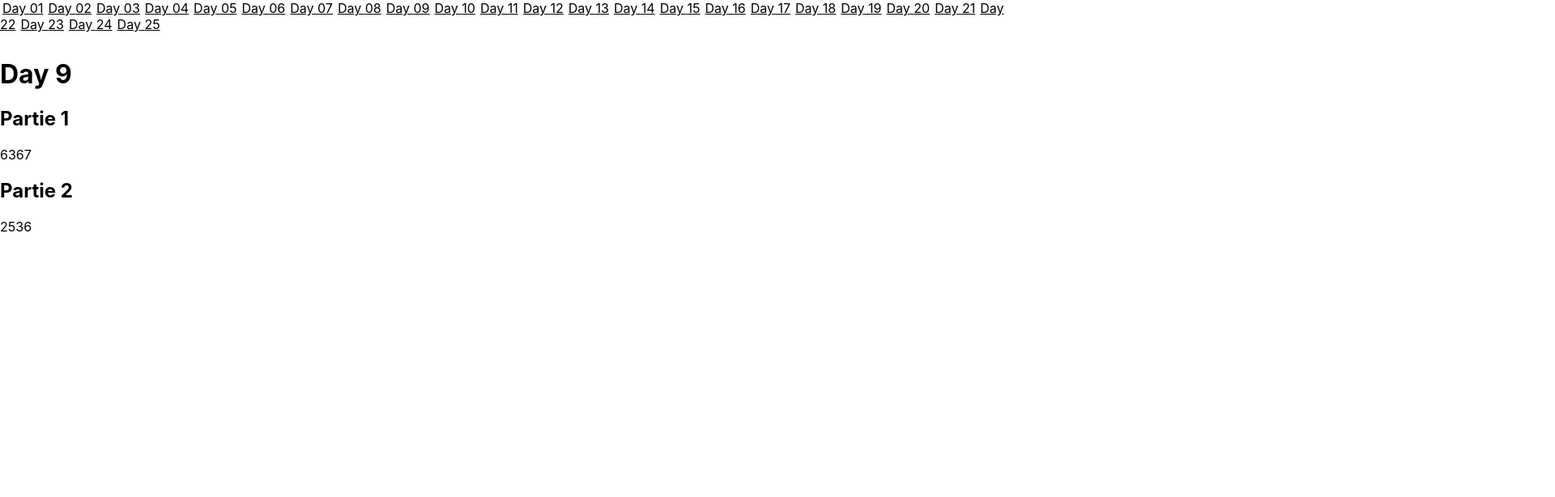
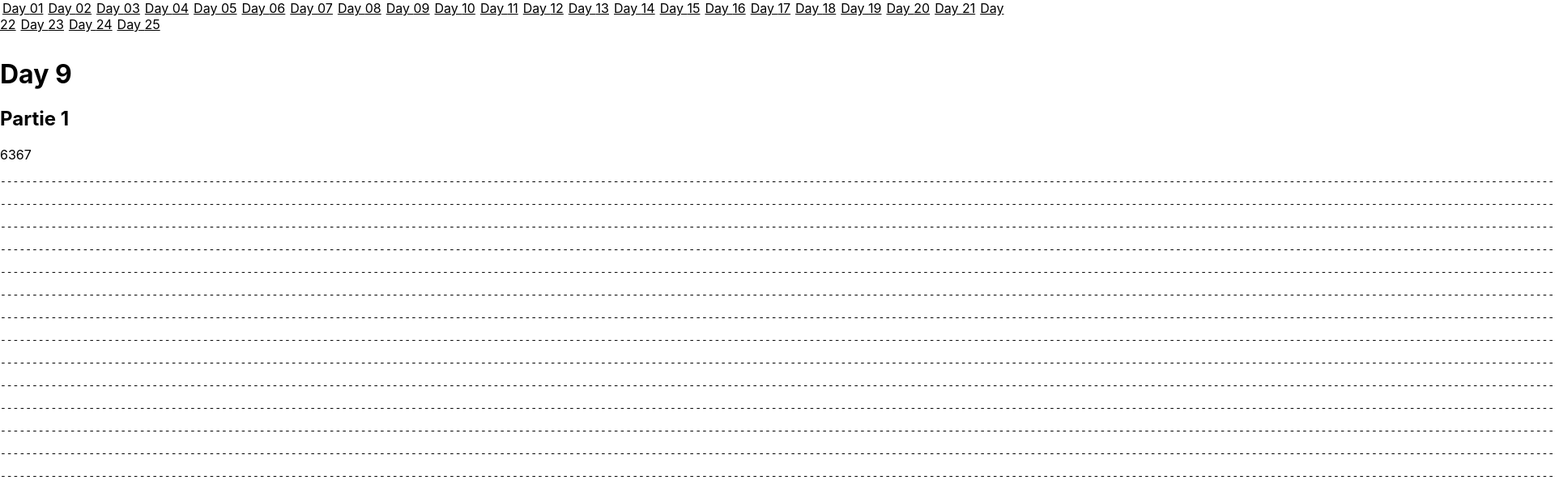
Before and after one commit to LoicMnz/aoc-2022, a Next.js app: page /days/09 in a window 1280 px wide. Shown: the top 614 px of the page at 81% size, 1920 px wide, since content can reach past the window. Built offline with nearby package versions, Linux system fonts and the light colour scheme; what tsafe would draw is missing.

Commit message:
Visualisation (bug)

```diff
--- /dev/null
+++ b/pages/components/PointPrint.tsx
@@ -0,0 +1,25 @@
+import { Point } from "core/day09/Point.model";
+import { reduce } from "core/util/array";
+import { Table } from "./table";
+
+export const PointPrint = ({ points }: { points: Point[] }) => {
+  const tab = [] as string[][];
+  const maxX = points.map((e) => e.x).reduce(reduce.max);
+  const minX = points.map((e) => e.x).reduce(reduce.min);
+  const maxY = points.map((e) => e.y).reduce(reduce.max);
+  const minY = points.map((e) => e.y).reduce(reduce.min);
+
+  for (let index = 0; index <= maxY - minY; index++) {
+    tab[index] = [] as string[];
+    for (let x = 0; x <= maxX - minX; x++) {
+      tab[index][x] = "-";
+    }
+  }
+
+  for (const iterator of points) {
+    tab[iterator.y - minY][iterator.x - minX] = "#";
+  }
+  tab[-minY][-minX] = "0";
+
+  return <Table tab={tab} />;
+};
--- /dev/null
+++ b/pages/components/table.tsx
@@ -0,0 +1,9 @@
+export const Table = ({ tab }: { tab: string[][] }) => {
+  return (
+    <pre>
+      {tab.reverse().map((line, index) => (
+        <p key={index}>{line.join("")}</p>
+      ))}
+    </pre>
+  );
+};
--- a/pages/core/day09/part1.ts
+++ b/pages/core/day09/part1.ts
@@ -13,5 +13,5 @@ input.split(RETOUR_LIGNE).forEach((ligne) => {
     rope.makeMove(direction);
   }
 });
-assert(rope.posTail.size === 6367);
-export default rope.posTail.size;
+//assert(rope.posTail.size === 6367);
+export default rope.posTail;
--- a/pages/core/day09/part2.ts
+++ b/pages/core/day09/part2.ts
@@ -15,4 +15,4 @@ input.split(RETOUR_LIGNE).forEach((ligne) => {
 });
 assert(rope.posTail.size === 2536);
 
-export default rope.posTail.size;
+export default rope.posTail;
--- a/pages/days/09.tsx
+++ b/pages/days/09.tsx
@@ -1,15 +1,23 @@
 import Layout from "components/layout";
+import { PointPrint } from "components/PointPrint";
+import { Table } from "components/table";
 import part1 from "core/day09/part1";
 import part2 from "core/day09/part2";
+import { Point } from "core/day09/Point.model";
 
-const Day9 = () => (
+const Day9 = () => {
+  const points1: Point[] = Array.from(part1).map((e) => new Point(e));
+  const points2: Point[] = Array.from(part2).map((e) => new Point(e));
+  return (
     <Layout>
       <h1>Day 9</h1>
       <h2>Partie 1</h2>
-    {part1}
+      <p>{part1.size}</p>
+      <PointPrint points={points1} />
       <h2>Partie 2</h2>
-    {part2}
+      <p>{part2.size}</p>
+      <PointPrint points={points2} />
     </Layout>
   );
-
+};
 export default Day9;
```
Lines whose indentation alone changed are shown as unchanged.
